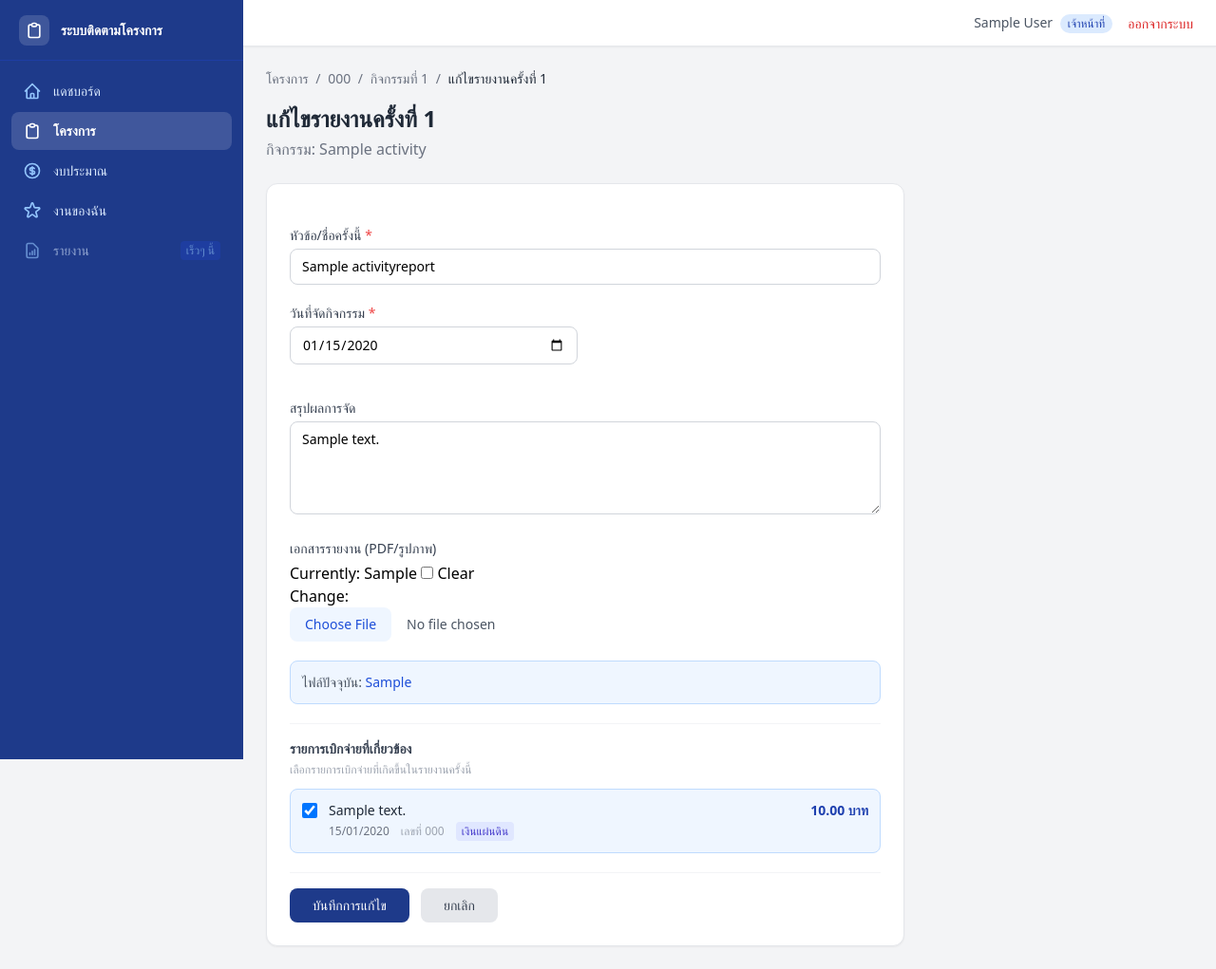
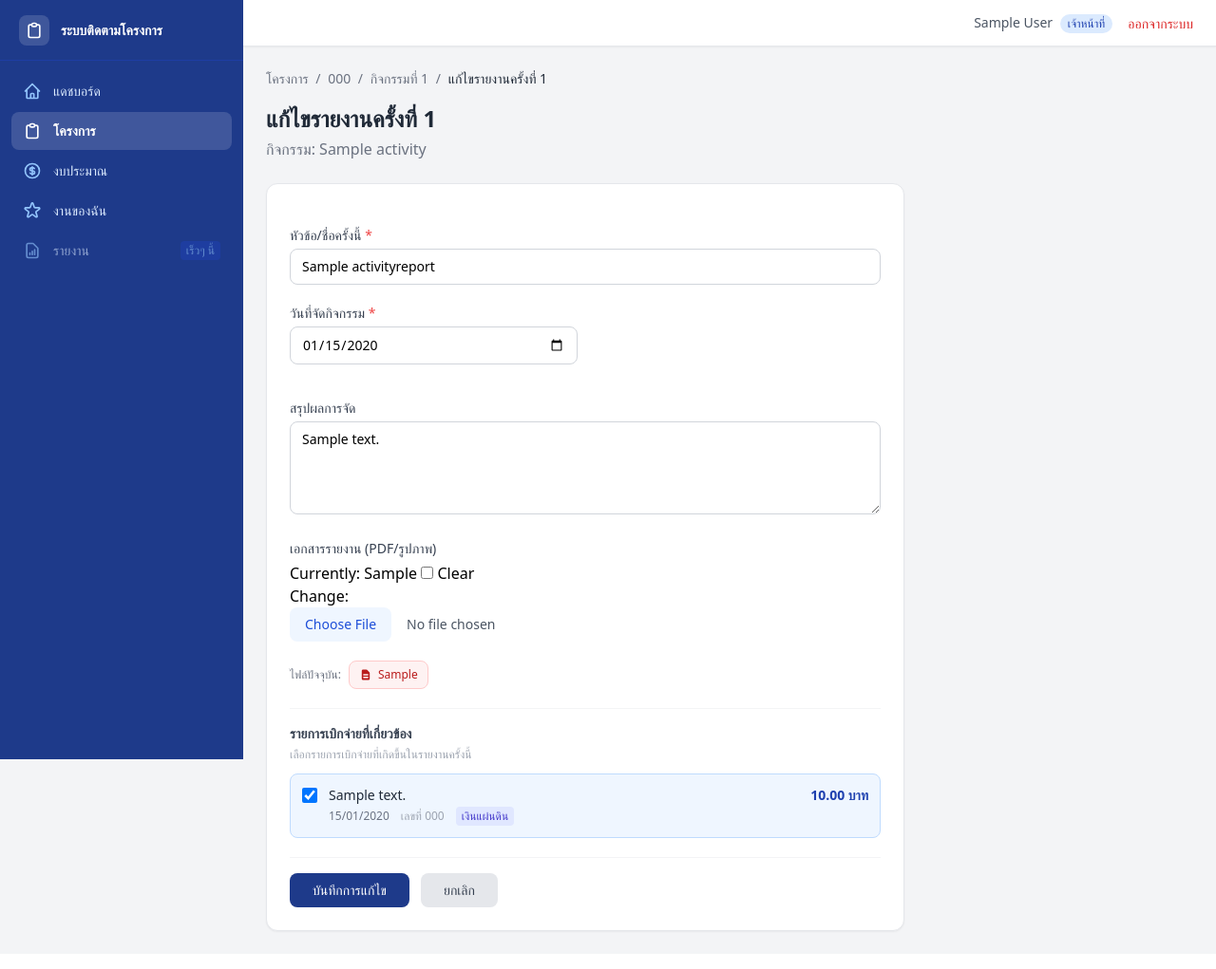
Before and after one commit to azimuthotg/projects_tracker, a Django app: page /projects/activities/reports/1/edit/ in a window 1280 px wide. Shown: the whole page at 95% size. After the commit the page ends 983 px from the top, so only its background shows below. Run offline with Django 5.2, Linux system fonts and the light colour scheme; a user stored in the database is signed in; tables that the repository leaves empty hold one stand-in row (values such as "Sample post"); parts of the project's set-up code (start-up, migrations or seed data) failed here and were passed over; some libraries are stand-ins or nearby versions.

Commit message:
style: standardize PDF buttons across all pages
Unified PDF document links to consistent red pill button style
(PDF icon + label, bg-red-50, border-red-200) in all 7 locations:
- activity_detail: report document link
- project_detail: project document link
- expense_list, approval_list: receipt_file link
- expense_approve: main receipt file
- expense_form, activity_report_form: current file display on edit

Co-Authored-By: Claude Sonnet 4.6 <noreply@anthropic.com>

```diff
--- a/templates/budget/approval_list.html
+++ b/templates/budget/approval_list.html
@@ -37,8 +37,9 @@
                     <td class="px-6 py-4 text-sm text-gray-600">{{ expense.created_by.get_full_name|default:expense.created_by.username }}</td>
                     <td class="px-6 py-4 text-center">
                         {% if expense.receipt_file %}
-                        <a href="{{ expense.receipt_file.url }}" target="_blank" class="inline-flex items-center gap-1 text-sm text-blue-700 hover:text-blue-900 transition-colors">
-                            <svg class="w-4 h-4" fill="none" stroke="currentColor" viewBox="0 0 24 24"><path stroke-linecap="round" stroke-linejoin="round" stroke-width="2" d="M15.172 7l-6.586 6.586a2 2 0 102.828 2.828l6.414-6.586a4 4 0 00-5.656-5.656l-6.415 6.585a6 6 0 108.486 8.486L20.5 13"/></svg>
+                        <a href="{{ expense.receipt_file.url }}" target="_blank"
+                           class="inline-flex items-center gap-1.5 px-2.5 py-1.5 bg-red-50 text-red-700 border border-red-200 rounded-lg hover:bg-red-100 transition-colors text-xs font-medium whitespace-nowrap">
+                            <svg class="w-3.5 h-3.5 flex-shrink-0" fill="currentColor" viewBox="0 0 20 20"><path fill-rule="evenodd" d="M4 4a2 2 0 012-2h4.586A2 2 0 0112 2.586L15.414 6A2 2 0 0116 7.414V16a2 2 0 01-2 2H6a2 2 0 01-2-2V4zm2 6a1 1 0 011-1h6a1 1 0 110 2H7a1 1 0 01-1-1zm1 3a1 1 0 100 2h6a1 1 0 100-2H7z" clip-rule="evenodd"/></svg>
                             ดูเอกสาร
                         </a>
                         {% else %}
--- a/templates/budget/expense_list.html
+++ b/templates/budget/expense_list.html
@@ -75,8 +75,9 @@
                     <td class="px-6 py-4 text-sm text-gray-600">{{ expense.created_by.get_full_name|default:expense.created_by.username }}</td>
                     <td class="px-6 py-4 text-center">
                         {% if expense.receipt_file %}
-                        <a href="{{ expense.receipt_file.url }}" target="_blank" class="inline-flex items-center gap-1 text-sm text-blue-700 hover:text-blue-900 transition-colors">
-                            <svg class="w-4 h-4" fill="none" stroke="currentColor" viewBox="0 0 24 24"><path stroke-linecap="round" stroke-linejoin="round" stroke-width="2" d="M15.172 7l-6.586 6.586a2 2 0 102.828 2.828l6.414-6.586a4 4 0 00-5.656-5.656l-6.415 6.585a6 6 0 108.486 8.486L20.5 13"/></svg>
+                        <a href="{{ expense.receipt_file.url }}" target="_blank"
+                           class="inline-flex items-center gap-1.5 px-2.5 py-1.5 bg-red-50 text-red-700 border border-red-200 rounded-lg hover:bg-red-100 transition-colors text-xs font-medium whitespace-nowrap">
+                            <svg class="w-3.5 h-3.5 flex-shrink-0" fill="currentColor" viewBox="0 0 20 20"><path fill-rule="evenodd" d="M4 4a2 2 0 012-2h4.586A2 2 0 0112 2.586L15.414 6A2 2 0 0116 7.414V16a2 2 0 01-2 2H6a2 2 0 01-2-2V4zm2 6a1 1 0 011-1h6a1 1 0 110 2H7a1 1 0 01-1-1zm1 3a1 1 0 100 2h6a1 1 0 100-2H7z" clip-rule="evenodd"/></svg>
                             ดูเอกสาร
                         </a>
                         {% else %}
--- a/templates/projects/activity_detail.html
+++ b/templates/projects/activity_detail.html
@@ -321,8 +321,8 @@
                     <td class="px-6 py-4 text-center">
                         {% if report.document %}
                         <a href="{{ report.document.url }}" target="_blank"
-                           class="inline-flex items-center gap-1 text-sm text-blue-700 hover:text-blue-900 transition-colors">
-                            <svg class="w-4 h-4" fill="none" stroke="currentColor" viewBox="0 0 24 24"><path stroke-linecap="round" stroke-linejoin="round" stroke-width="2" d="M15.172 7l-6.586 6.586a2 2 0 102.828 2.828l6.414-6.586a4 4 0 00-5.656-5.656l-6.415 6.585a6 6 0 108.486 8.486L20.5 13"/></svg>
+                           class="inline-flex items-center gap-1.5 px-2.5 py-1.5 bg-red-50 text-red-700 border border-red-200 rounded-lg hover:bg-red-100 transition-colors text-xs font-medium whitespace-nowrap">
+                            <svg class="w-3.5 h-3.5 flex-shrink-0" fill="currentColor" viewBox="0 0 20 20"><path fill-rule="evenodd" d="M4 4a2 2 0 012-2h4.586A2 2 0 0112 2.586L15.414 6A2 2 0 0116 7.414V16a2 2 0 01-2 2H6a2 2 0 01-2-2V4zm2 6a1 1 0 011-1h6a1 1 0 110 2H7a1 1 0 01-1-1zm1 3a1 1 0 100 2h6a1 1 0 100-2H7z" clip-rule="evenodd"/></svg>
                             ดูเอกสาร
                         </a>
                         {% else %}
--- a/templates/projects/activity_report_form.html
+++ b/templates/projects/activity_report_form.html
@@ -36,9 +36,11 @@
         {% with field=form.document %}{% include "components/_form_field.html" %}{% endwith %}
 
         {% if report.document %}
-        <div class="p-3 bg-blue-50 border border-blue-200 rounded-lg text-sm">
-            <span class="text-gray-600">ไฟล์ปัจจุบัน: </span>
-            <a href="{{ report.document.url }}" target="_blank" class="text-blue-700 hover:underline font-medium">
+        <div class="flex items-center gap-2">
+            <span class="text-xs text-gray-500">ไฟล์ปัจจุบัน:</span>
+            <a href="{{ report.document.url }}" target="_blank"
+               class="inline-flex items-center gap-1.5 px-2.5 py-1.5 bg-red-50 text-red-700 border border-red-200 rounded-lg hover:bg-red-100 transition-colors text-xs font-medium">
+                <svg class="w-3.5 h-3.5 flex-shrink-0" fill="currentColor" viewBox="0 0 20 20"><path fill-rule="evenodd" d="M4 4a2 2 0 012-2h4.586A2 2 0 0112 2.586L15.414 6A2 2 0 0116 7.414V16a2 2 0 01-2 2H6a2 2 0 01-2-2V4zm2 6a1 1 0 011-1h6a1 1 0 110 2H7a1 1 0 01-1-1zm1 3a1 1 0 100 2h6a1 1 0 100-2H7z" clip-rule="evenodd"/></svg>
                 {{ report.document.name|cut:"activities/reports/" }}
             </a>
         </div>
```
Also changed, not shown: templates/budget/expense_approve.html (+5 -2 lines), templates/budget/expense_form.html (+5 -3 lines), templates/projects/project_detail.html (+4 -3 lines).
